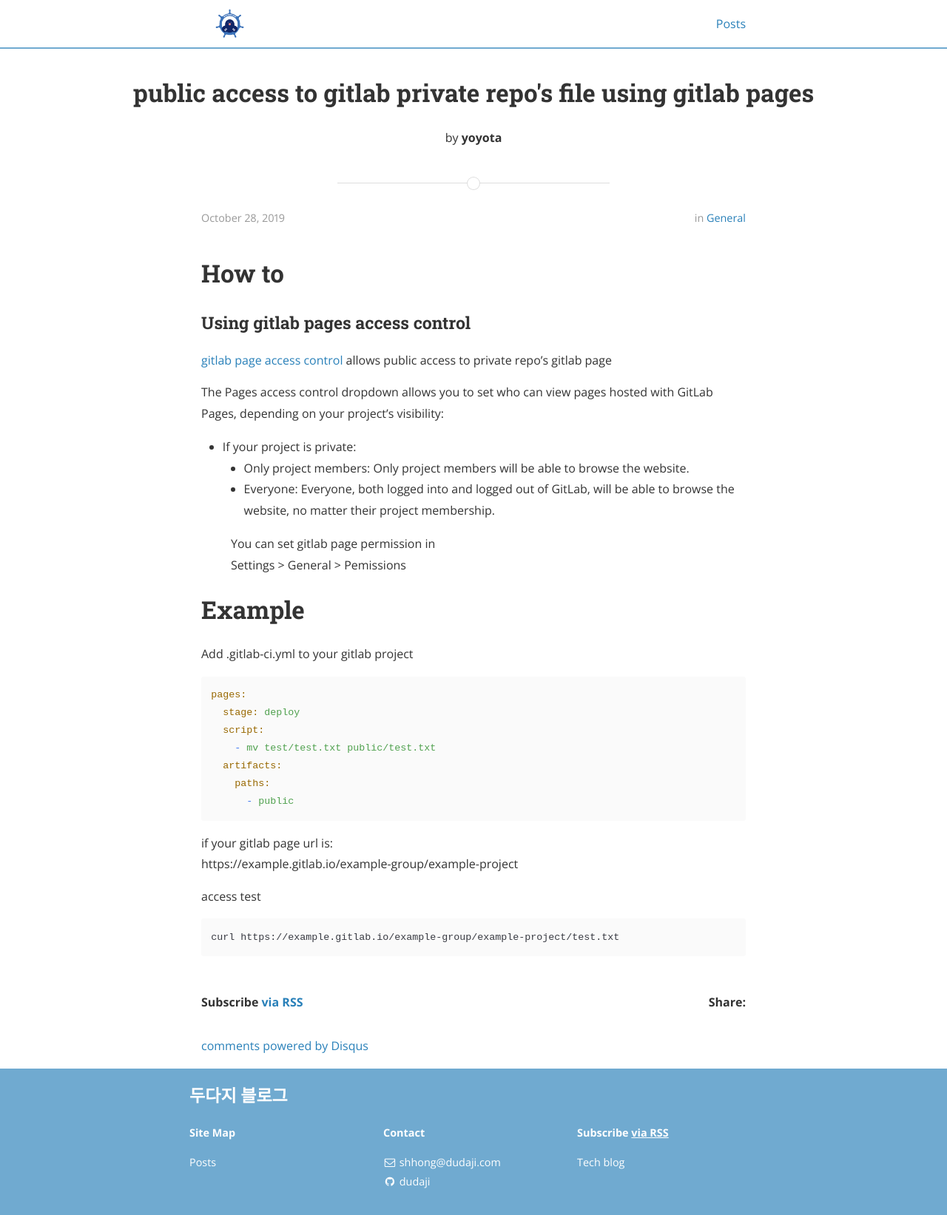
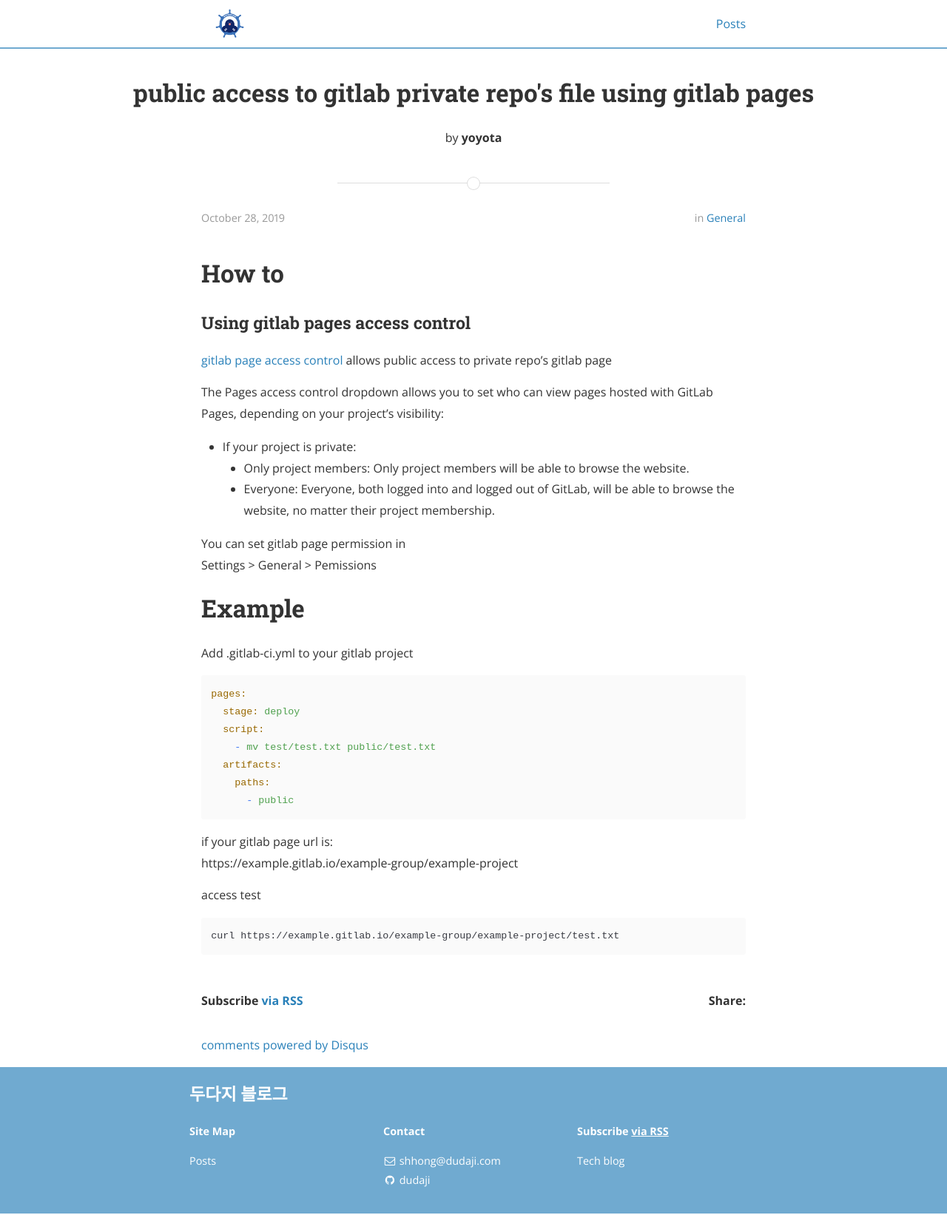
Before and after one commit to dudaji/blog, a Jekyll site: the page built from docs/_posts/general/2019-10-28-public-some-file-on-gitlab-private-repo.md, in a window 1280 px wide. Shown: the whole page at 74% size. Built offline with Jekyll 4.4.1, drawn with Linux system fonts in a browser that asks for light colours; nearby versions of some CDN libraries; comment, search, counter and statistics services are not loaded.

Commit message:
Fix indent

```diff
--- a/docs/_posts/general/2019-10-28-public-some-file-on-gitlab-private-repo.md
+++ b/docs/_posts/general/2019-10-28-public-some-file-on-gitlab-private-repo.md
@@ -16,8 +16,8 @@ The Pages access control dropdown allows you to set who can view pages hosted wi
   - Only project members: Only project members will be able to browse the website.
   - Everyone: Everyone, both logged into and logged out of GitLab, will be able to browse the website, no matter their project membership.
 
-> You can set gitlab page permission in
-> Settings > General > Pemissions
+You can set gitlab page permission in
+Settings > General > Pemissions
 
 # Example
 Add .gitlab-ci.yml to your gitlab project
```
